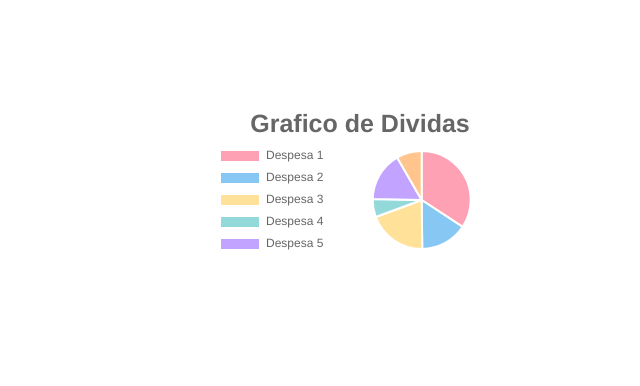
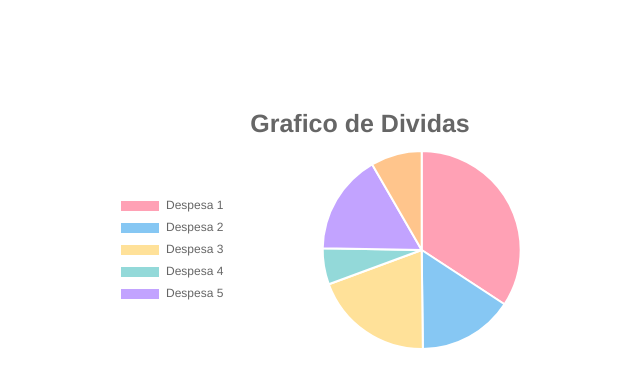
Before and after one commit to EduardoHenrique18/StayFish-FrontEnd, a React (Create React App) app: page / in a window 1280 px wide. Shown: the top 386 px of the page, without its empty margins (280-920 px from the left). Built offline with nearby package versions, Linux system fonts and the light colour scheme.

Commit message:
chart paymant

```diff
--- a/src/pages/dashboard/index.js
+++ b/src/pages/dashboard/index.js
@@ -6,6 +6,7 @@ export default class Dashboard extends Component {
 
     constructor(props) {
         super(props);
+
         this.state = {
             chartData: {
                 labels: ['Despesa 1', 'Despesa 2', 'Despesa 3', 'Despesa 4', 'Despesa 5'],
@@ -37,9 +38,19 @@ export default class Dashboard extends Component {
 
     render() {
         return (
+            function sizeOfThings() {
+                var windowWidth = window.innerWidth;
+                var windowHeight = window.innerHeight;
+
+                var screenWidth = screen.width;
+                var screenHeight = screen.height;
+
+                document.querySelector('.window-size').innerHTML = windowWidth + 'x' + windowHeight;
+                document.querySelector('.screen-size').innerHTML = screenWidth + 'x' + screenHeight;
+
+              },
           <div>
-              <Pie
-              data={this.state.chartData}
+              <Pie data={this.state.chartData} width={500} height={250}
               options={{
                   responsive: true,
 
```
